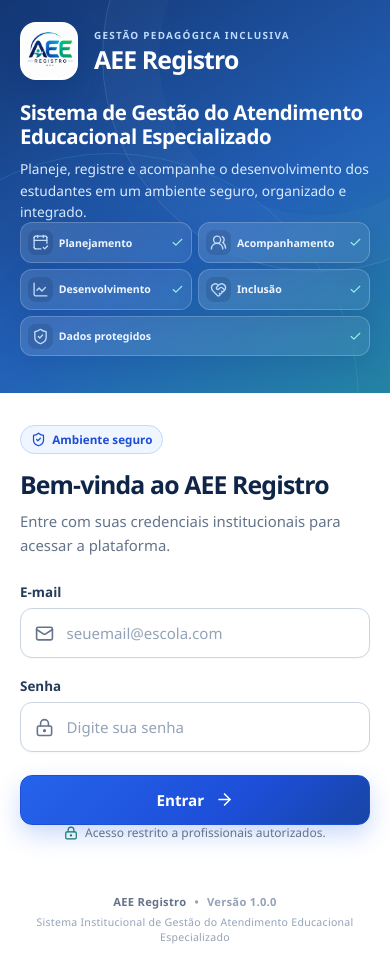
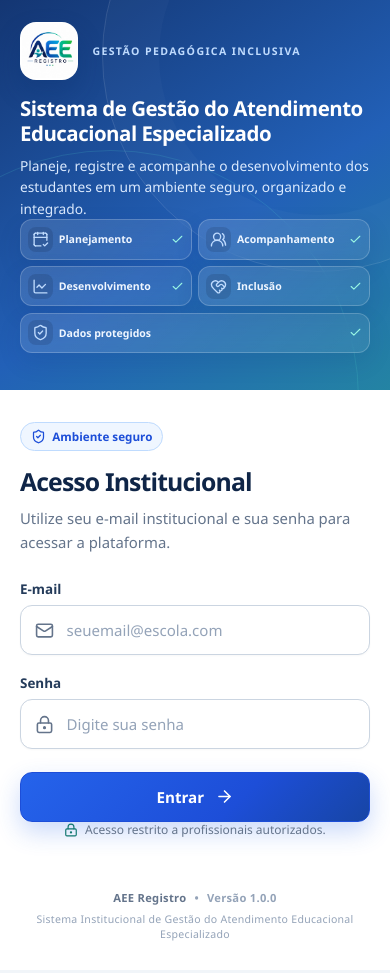
Before and after one commit to terezinhasouzacosta-netizen/aee-registro-eraa, a React (Vite) app: page /login in a window 390 px wide. Built offline with nearby package versions, Linux system fonts and the light colour scheme; no server answers.

Commit message:
style: refina textos e composição do login

```diff
--- a/src/pages/LoginPage.jsx
+++ b/src/pages/LoginPage.jsx
@@ -117,10 +117,7 @@ function LoginPage() {
             <div className="login-logo-frame">
               <img src={logoAeeRegistro} alt="AEE Registro" />
             </div>
-            <div>
-              <span className="login-eyebrow">Gestão pedagógica inclusiva</span>
-              <h1>AEE Registro</h1>
-            </div>
+            <span className="login-eyebrow">Gestão pedagógica inclusiva</span>
           </header>
 
           <div className="login-institutional-copy">
@@ -161,9 +158,9 @@ function LoginPage() {
                 <ShieldCheck size={15} aria-hidden="true" />
                 Ambiente seguro
               </span>
-              <h2>Bem-vinda ao AEE Registro</h2>
+              <h1>Acesso Institucional</h1>
               <p className="login-card-copy">
-                Entre com suas credenciais institucionais para acessar a plataforma.
+                Utilize seu e-mail institucional e sua senha para acessar a plataforma.
               </p>
             </div>
 
--- a/src/styles/login.css
+++ b/src/styles/login.css
@@ -103,7 +103,7 @@
 .login-brand {
   display: flex;
   align-items: center;
-  gap: 1rem;
+  gap: 0.9rem;
 }
 
 .login-logo-frame {
@@ -127,25 +127,17 @@
 
 .login-eyebrow {
   display: block;
-  margin-bottom: 0.26rem;
+  margin: 0;
   color: #bfdbfe;
-  font-size: 0.72rem;
+  font-size: 0.76rem;
   font-weight: 700;
   letter-spacing: 0.13em;
   text-transform: uppercase;
 }
 
-.login-brand h1 {
-  margin: 0;
-  color: #ffffff;
-  font-size: clamp(1.65rem, 3vw, 2.15rem);
-  line-height: 1.08;
-  letter-spacing: -0.035em;
-}
-
 .login-institutional-copy {
   max-width: 32rem;
-  margin-top: clamp(1.8rem, 4vh, 3rem);
+  margin-top: clamp(1.5rem, 3.4vh, 2.4rem);
 }
 
 .login-institutional-copy .login-system-title {
@@ -324,7 +316,7 @@
   font-weight: 700;
 }
 
-.login-page-modern .login-card h2 {
+.login-page-modern .login-card h1 {
   margin: 0;
   color: #0f2547;
   font-size: clamp(1.7rem, 3vw, 2.15rem);
@@ -578,7 +570,7 @@
   }
 
   .login-institutional-copy {
-    margin-top: 1.7rem;
+    margin-top: 1.4rem;
   }
 
   .login-institutional-copy .login-system-title {
@@ -644,15 +636,11 @@
   }
 
   .login-eyebrow {
-    font-size: 0.62rem;
-  }
-
-  .login-brand h1 {
-    font-size: 1.55rem;
+    font-size: 0.66rem;
   }
 
   .login-institutional-copy {
-    margin-top: 1.25rem;
+    margin-top: 1.05rem;
   }
 
   .login-institutional-copy .login-system-title {
@@ -689,7 +677,7 @@
     margin-bottom: 1.55rem;
   }
 
-  .login-page-modern .login-card h2 {
+  .login-page-modern .login-card h1 {
     font-size: 1.55rem;
   }
 
```
